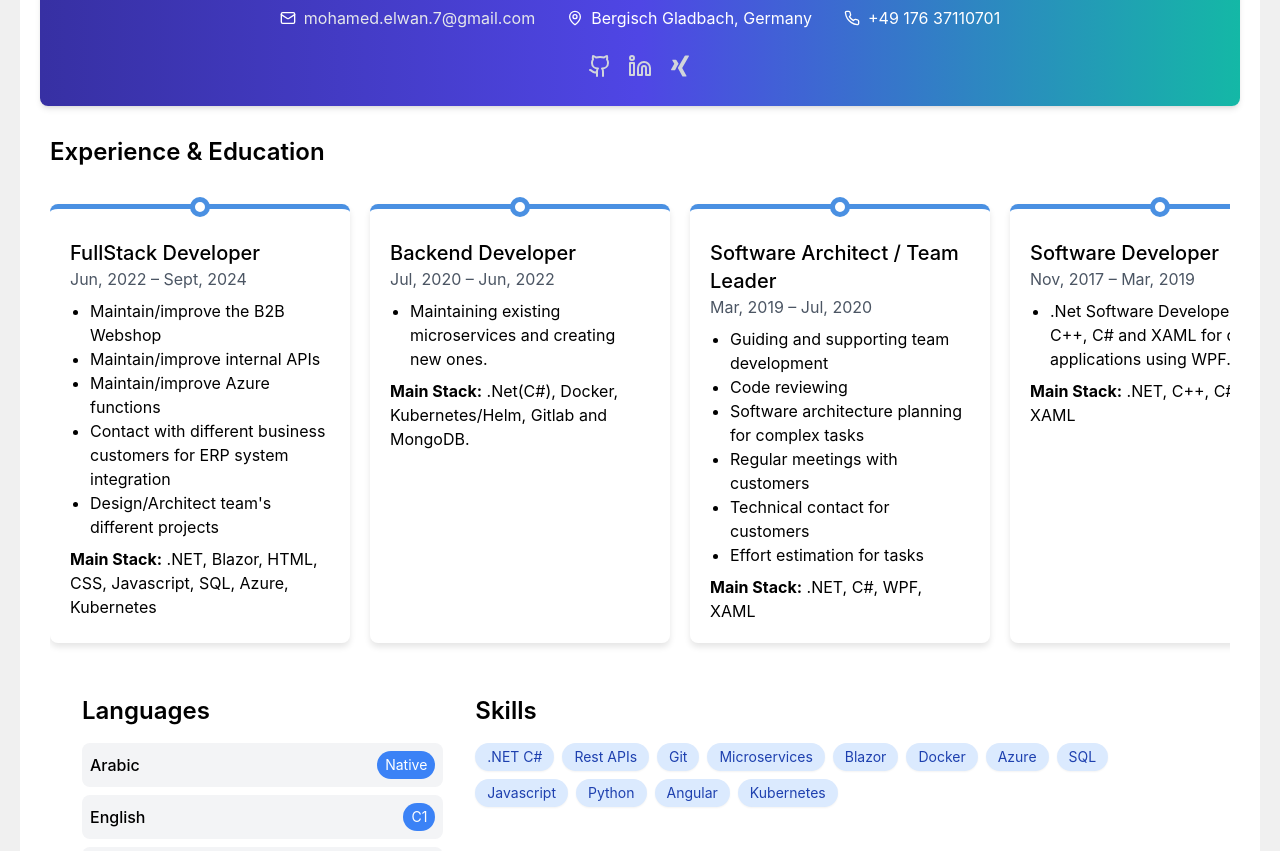
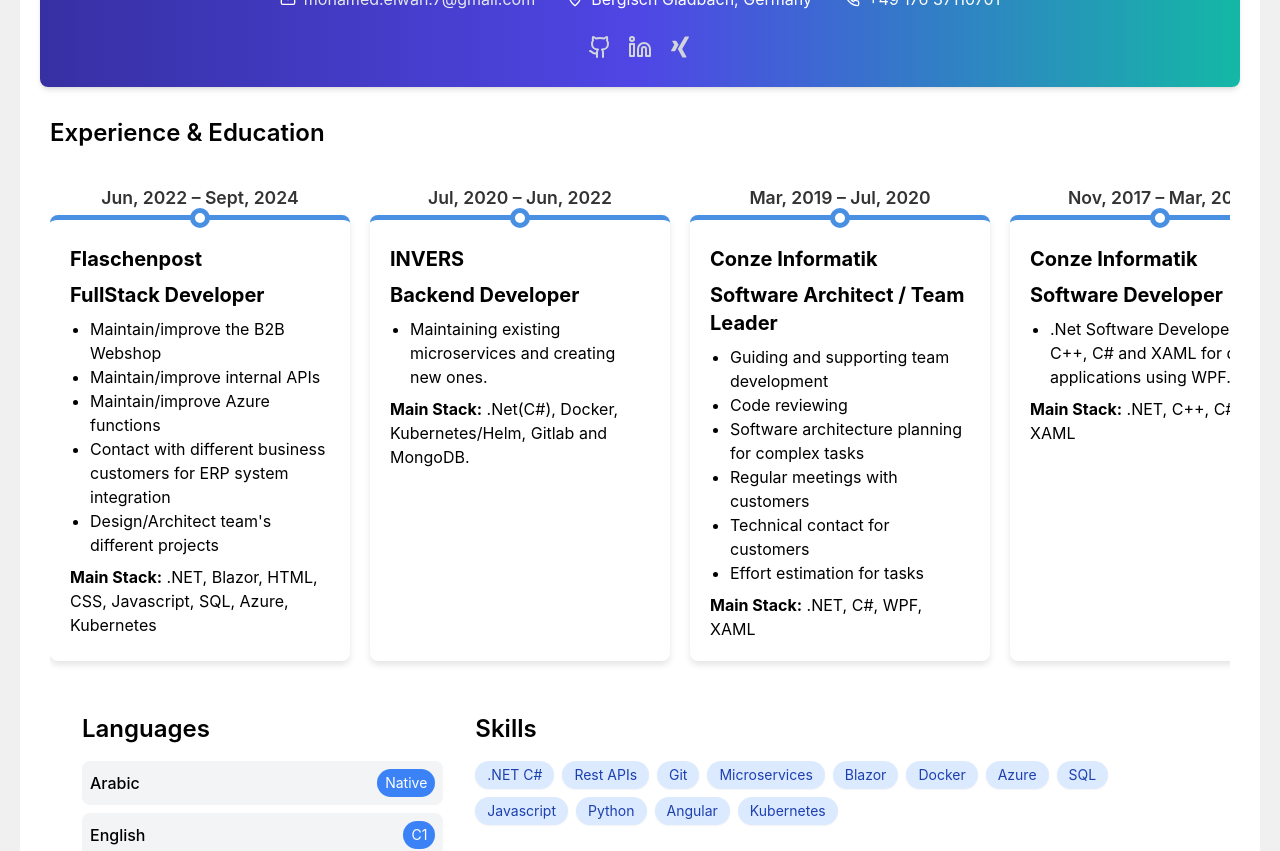
Before and after one commit to 3lwan/3lwan.github.io, a React (Create React App) app: page / in a window 1280 px wide. Shown: the top 851 px of the page. Built offline with nearby package versions, Linux system fonts and the light colour scheme.

Commit message:
Show company name in timeline

```diff
--- a/src/App.css
+++ b/src/App.css
@@ -128,6 +128,8 @@
   box-shadow: 0 4px 6px rgba(0, 0, 0, 0.1);
   padding: 20px;
   position: relative;
+  margin-top: 30px;
+  /* Add space above the item for the date */
 }
 
 .timeline-item.experience {
@@ -139,7 +141,8 @@
 }
 
 .timeline-content {
-  padding-top: 10px;
+  padding-top: 5px;
+  /* Reduced top padding */
 }
 
 .timeline-item::before {
@@ -163,6 +166,18 @@
   border-color: #e94e77;
 }
 
+/* Update this style for the date */
+.timeline-date {
+  position: absolute;
+  top: -35px;
+  left: 0;
+  font-size: 1.1em;
+  font-weight: 600;
+  color: #333;
+  width: 100%;
+  text-align: center;
+}
+
 /* Add some responsive styles */
 @media (max-width: 768px) {
   .timeline-item {
--- a/src/App.js
+++ b/src/App.js
@@ -4,12 +4,13 @@
 import { faXing } from '@fortawesome/free-brands-svg-icons';
 import './App.css';
 
-const TimelineItem = ({ title, subtitle, date, details, stack, type }) => (
+const TimelineItem = ({ title, subtitle, company, date, details, stack, type }) => (
   <div className={`timeline-item ${type}`}>
+    <span className="timeline-date">{date}</span>
     <div className="timeline-content">
-      <h4 className="text-xl font-medium">{title}</h4>
-      {subtitle && <p className="text-gray-600">{subtitle}</p>}
-      <p className="text-gray-600">{date}</p>
+      {company && <h4 className="text-xl font-bold mb-2">{company}</h4>}
+      <h4 className="text-xl font-bold mb-2">{title}</h4>
+      {subtitle && <p className="text-lg font-medium mb-2">{subtitle}</p>}
       {details && (
         <ul className="list-disc pl-5 mt-2">
           {details.map((detail, i) => (
@@ -145,8 +146,8 @@
 
   const experiences = [
     {
-      company: "Flaschenpost",
-      title: "FullStack Developer",
+      company: "Flaschenpost", // Company name
+      title: "FullStack Developer", // Job title
       date: "Jun, 2022 – Sept, 2024",
       details: [
         "Maintain/improve the B2B Webshop",
@@ -193,8 +194,8 @@
 
   const education = [
     {
-      title: "M.Sc. in Mechatronics Engineering",
-      subtitle: "Universität Siegen",
+      title: "M.Sc. in Mechatronics Engineering", // Degree
+      subtitle: "Universität Siegen", // University name
       date: "2014 – 2017",
       details: ["Final grade: 1.1"],
       type: "education",
@@ -248,9 +249,10 @@
       <main className="main-content">
         <h3 className="text-2xl font-semibold mb-4">Experience & Education</h3>
         <div className="timeline-container">
-          {timelineItems.map((item, index) => (
-            <TimelineItem key={index} {...item} />
-          ))}
+          {timelineItems.map((item, index) => {
+            console.log('Rendering timeline item:', item);
+            return <TimelineItem key={index} {...item} />;
+          })}
         </div>
 
         <div className="flex flex-col md:flex-row gap-8 px-8 mt-8">
```
